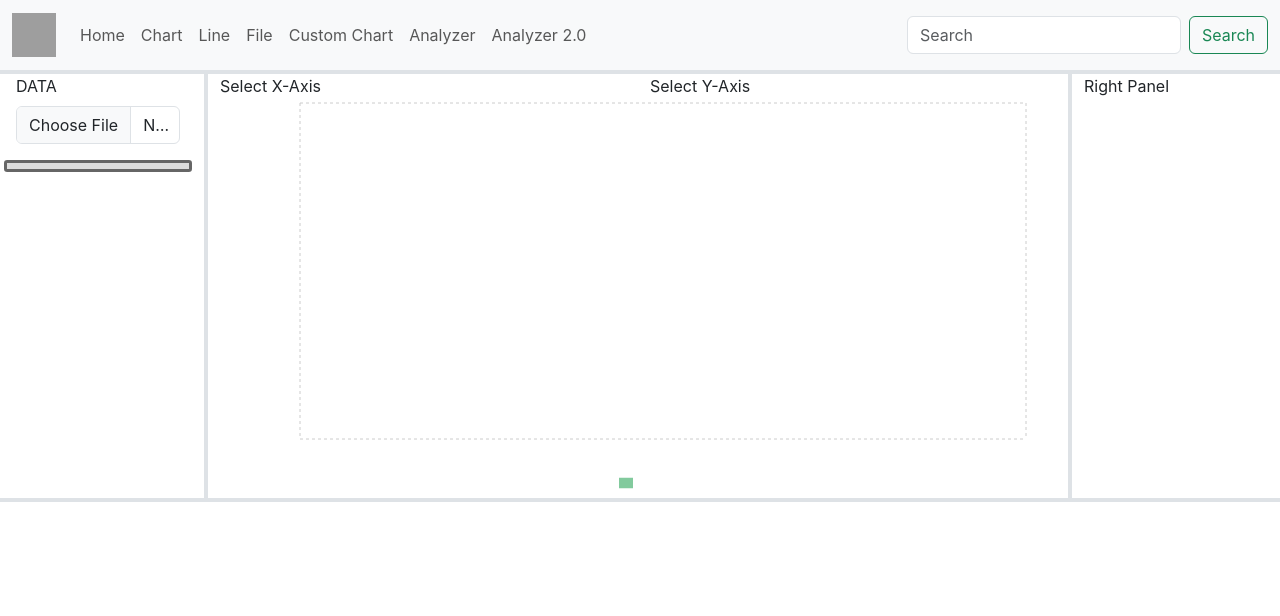
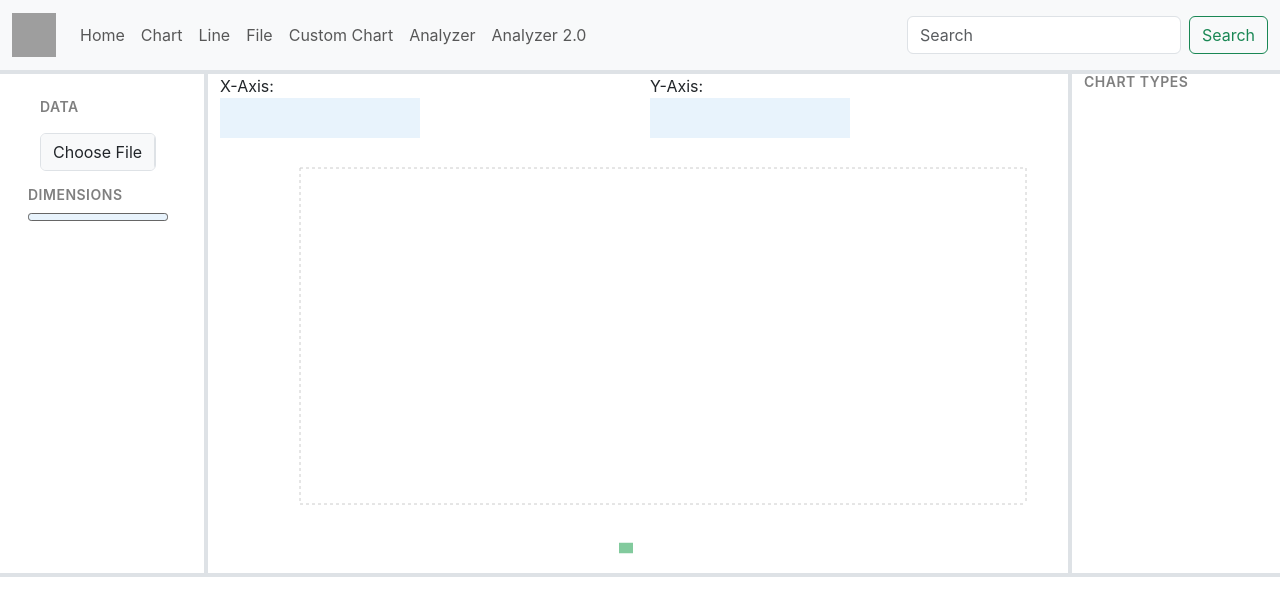
Before and after one commit to rajann44/react-charts, a React (Create React App) app: page /analyzer2 in a window 1280 px wide. Shown: the top 616 px of the page. Built offline with nearby package versions, Linux system fonts and the light colour scheme; grey boxes are pictures that could not be loaded.

Commit message:
cosmetic

```diff
--- a/src/components/analyzer2/css/leftpanel.module.css
+++ b/src/components/analyzer2/css/leftpanel.module.css
@@ -1,7 +1,30 @@
+.column {
+  display: block;
+  box-sizing: border-box;
+  position: relative;
+  padding: 20px 24px;
+  margin: 0;
+  border: 0;
+  font: inherit;
+  font-size: 100%;
+  vertical-align: baseline;
+}
+
 .columnlist {
-  border: 3px solid #666;
-  background-color: #ddd;
+  border: 1px solid #666;
+  background-color: #e8f3fc;
   border-radius: 0.2em;
   padding: 3px;
   cursor: move;
 }
+
+.panel_head {
+  text-transform: uppercase;
+  font-weight: 600;
+  font-family: inherit;
+  font-size: 14px;
+  color: rgba(0, 0, 0, 0.5);
+  letter-spacing: 0.5px;
+  line-height: 16px;
+  padding-bottom: 10px;
+}
--- /dev/null
+++ b/src/components/analyzer2/css/midpanel.module.css
@@ -0,0 +1,7 @@
+.axis {
+  background-color: #e8f3fc;
+  text-align: center;
+  width: 200px;
+  height: 40px;
+  cursor: grab;
+}
--- a/src/components/analyzer2/leftpanel.js
+++ b/src/components/analyzer2/leftpanel.js
@@ -29,8 +29,13 @@ export default function LeftPanel({ setChartData }) {
   }
 
   return (
-    <div>
-      <Fileupload selectedFile={handleFileSelected} title="DATA" />
+    <div className={`list-group ${leftcss.column}`}>
+      <Fileupload
+        selectedFile={handleFileSelected}
+        title="DATA"
+        design={leftcss.panel_head}
+      />
+      <span className={`list-group ${leftcss.panel_head}`}>DIMENSIONS</span>
       <div>
         <ul className={`list-group ${leftcss.columnlist}`}>
           {columnName.map((column, id) => (
--- a/src/components/analyzer2/midpanel.js
+++ b/src/components/analyzer2/midpanel.js
@@ -1,6 +1,6 @@
 import { useState } from "react";
 import CommonChart from "../reusable/CommonChart";
-import leftcss from "./css/leftpanel.module.css";
+import css from "./css/midpanel.module.css";
 
 export default function Midpanel({ showChartData }) {
   const [dropAreaColumnX, setDropAreaColumnX] = useState();
@@ -32,18 +32,18 @@ export default function Midpanel({ showChartData }) {
   }
 
   return (
-    <div className="row">
+    <div className={`row`}>
       <div
         className="col"
         onDragEnter={handleOnDragEnter}
         onDrop={handleOnDropForX}
         onDragOver={handleOnDragOver}
       >
-        Select X-Axis
-        {dropAreaColumnX !== undefined && (
-          <div className={`x-axis ${leftcss.columnlist}`}>
-            {dropAreaColumnX}
-          </div>
+        <span className={`x-axis-text`}>X-Axis:</span>
+        {dropAreaColumnX === undefined ? (
+          <div className={`x-axis ${css.axis}`}></div>
+        ) : (
+          <div className={`x-axis ${css.axis}`}>{dropAreaColumnX}</div>
         )}
       </div>
       <div
@@ -52,11 +52,11 @@ export default function Midpanel({ showChartData }) {
         onDrop={handleOnDropForY}
         onDragOver={handleOnDragOver}
       >
-        Select Y-Axis
-        {dropAreaColumnY !== undefined && (
-          <div className={`y-axis ${leftcss.columnlist}`}>
-            {dropAreaColumnY}
-          </div>
+        <span className={`y-axis-text`}>Y-Axis:</span>
+        {dropAreaColumnY === undefined ? (
+          <div className={`y-axis ${css.axis}`}></div>
+        ) : (
+          <div className={`y-axis ${css.axis}`}>{dropAreaColumnY}</div>
         )}
       </div>
       <CommonChart
--- a/src/components/analyzer2/rightpanel.js
+++ b/src/components/analyzer2/rightpanel.js
@@ -1,3 +1,5 @@
+import css from "./css/leftpanel.module.css";
+
 export default function RightPanel() {
-  return <div>Right Panel</div>;
+  return <div className={`${css.panel_head}`}>Chart Types</div>;
 }
--- a/src/components/funtionality/FileUpload.js
+++ b/src/components/funtionality/FileUpload.js
@@ -1,7 +1,7 @@
 import { useEffect } from "react";
 import CSV_Parser from "../../utils/csvparser";
 
-export default function Fileupload({ selectedFile, title }) {
+export default function Fileupload({ selectedFile, title, design }) {
   let sheetHeader;
 
   useEffect(() => {
@@ -21,7 +21,7 @@ export default function Fileupload({ selectedFile, title }) {
   return (
     <div className="container">
       <div className="mb-3">
-        <label htmlFor="formFile" className="form-label">
+        <label htmlFor="formFile" className={`form-label ${design}`}>
           {title}
         </label>
         <input
--- a/src/components/reusable/CommonChart.js
+++ b/src/components/reusable/CommonChart.js
@@ -17,18 +17,17 @@ import {
 } from "recharts";
 
 const CommonChart = ({ parsedData, xAxisValue, yAxisValue, selectedChart }) => {
-
   useEffect(() => {
-    console.log('INSIDE COMMON CHART')
-    console.log({parsedData})
-    console.log({xAxisValue})
-    console.log({yAxisValue})
-    console.log({selectedChart})
+    console.log("INSIDE COMMON CHART");
+    console.log({ parsedData });
+    console.log({ xAxisValue });
+    console.log({ yAxisValue });
+    console.log({ selectedChart });
   });
 
   return (
-    <>
-      { selectedChart === "Bar Chart" &&
+    <div className="chart" style={{ marginTop: "25px", marginBottom: "10px" }}>
+      {selectedChart === "Bar Chart" && (
         <ResponsiveContainer width="100%" height={400}>
           <BarChart
             data={parsedData}
@@ -47,9 +46,9 @@ const CommonChart = ({ parsedData, xAxisValue, yAxisValue, selectedChart }) => {
             <Bar dataKey={yAxisValue} fill="#82ca9d" />
           </BarChart>
         </ResponsiveContainer>
-      }
+      )}
       <div className="my-10">
-        { selectedChart  === "Line Chart" &&
+        {selectedChart === "Line Chart" && (
           <ResponsiveContainer width="100%" height={400}>
             <LineChart
               data={parsedData}
@@ -75,8 +74,8 @@ const CommonChart = ({ parsedData, xAxisValue, yAxisValue, selectedChart }) => {
               />
             </LineChart>
           </ResponsiveContainer>
-        }
-        { selectedChart === "Area Chart" &&
+        )}
+        {selectedChart === "Area Chart" && (
           <ResponsiveContainer width="100%" height={400}>
             <AreaChart
               width={500}
@@ -93,16 +92,18 @@ const CommonChart = ({ parsedData, xAxisValue, yAxisValue, selectedChart }) => {
               <XAxis dataKey={xAxisValue} />
               <YAxis />
               <Tooltip />
-            <Area dataKey={yAxisValue} type="monotone"  stroke="#8884d8" fill="#8884d8" />
+              <Area
+                dataKey={yAxisValue}
+                type="monotone"
+                stroke="#8884d8"
+                fill="#8884d8"
+              />
             </AreaChart>
           </ResponsiveContainer>
-      }
-      { selectedChart === "Pie Chart" &&
+        )}
+        {selectedChart === "Pie Chart" && (
           <ResponsiveContainer width="100%" height="100%">
-          <PieChart
-            width={500}
-            height={400}
-          >
+            <PieChart width={500} height={400}>
               <Pie
                 dataKey={yAxisValue}
                 startAngle={180}
@@ -116,9 +117,9 @@ const CommonChart = ({ parsedData, xAxisValue, yAxisValue, selectedChart }) => {
               />
             </PieChart>
           </ResponsiveContainer>
-      }
+        )}
       </div>
-    </>
+    </div>
   );
 };
 
```
Lines whose indentation alone changed are shown as unchanged.
